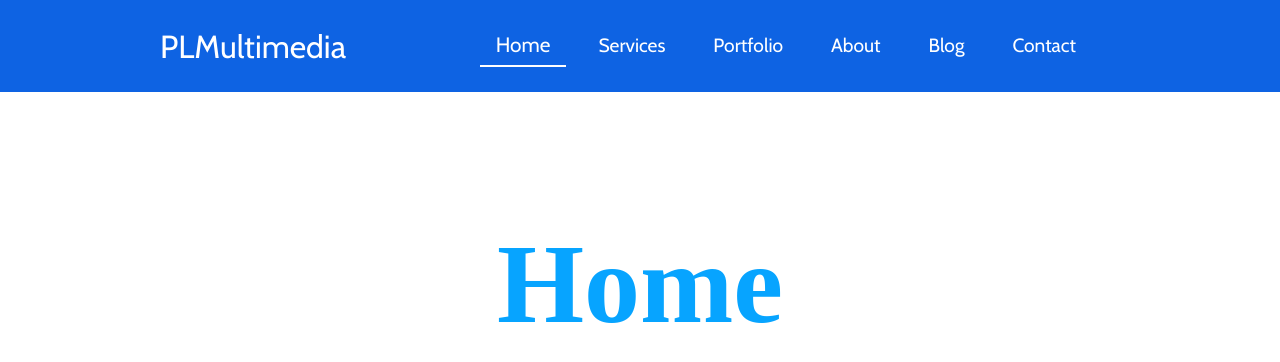
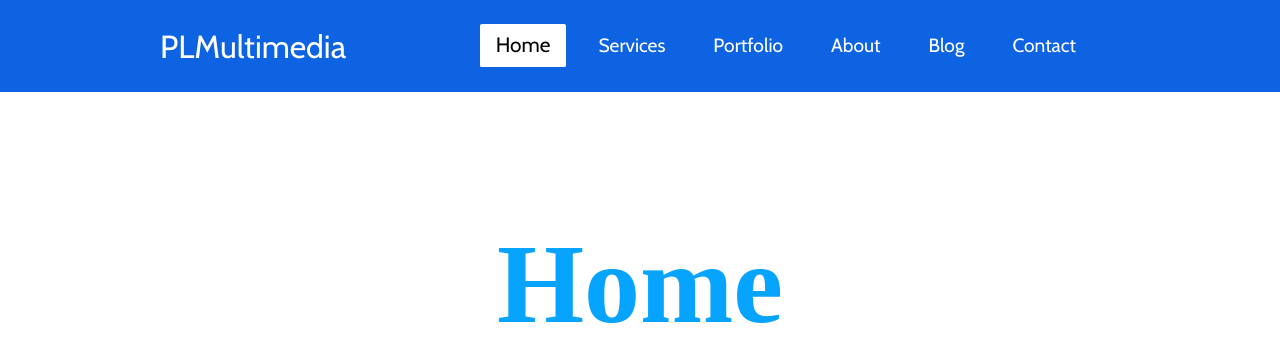
Before and after one commit to SDhakZ/PLMultimedia-Website, a React (Create React App) app: page / in a window 1280 px wide. Shown: the top 362 px of the page. Built offline with nearby package versions, Linux system fonts and the light colour scheme.

Commit message:
Second animation style

```diff
--- a/src/components/NavBar.css
+++ b/src/components/NavBar.css
@@ -10,6 +10,11 @@
   top: 0;
   z-index: 20;
   padding: 0 140px;
+}
+
+ul li a {
+  position: relative;
+  transition: all 0.5s ease;
 }
 
 .nav-container {
@@ -46,6 +51,45 @@
   height: 100%;
   border-bottom: 3px solid transparent;
 }
+
+.nav-links:before {
+  content: "";
+  position: absolute;
+  bottom: 12px;
+  left: 12px;
+  width: 12px;
+  height: 12px;
+  border: 3px solid #ffffff;
+  border-width: 0 0 3px 3px;
+  opacity: 0;
+  transition: all 0.5s ease;
+}
+
+.nav-links:hover:before {
+  opacity: 1;
+  bottom: -7px;
+  left: -7px;
+}
+
+.nav-links:after {
+  content: "";
+  position: absolute;
+  top: 12px;
+  right: 12px;
+  width: 12px;
+  height: 12px;
+  border: 3px solid #ffffff;
+  border-width: 3px 3px 0 0;
+  opacity: 0;
+  transition: all 0.5s ease;
+}
+
+.nav-links:hover:after {
+  opacity: 1;
+  top: -7px;
+  right: -7px;
+}
+
 .fa-code {
   margin-left: 1rem;
 }
@@ -64,15 +108,12 @@
   transition: width 0.7s ease, background-color 0.5s ease;
 }
 
-.nav-item:hover:after {
-  width: 100%;
-  background: #ffffff;
-}
-
 .nav-item .active {
-  color: #ffffff;
+  color: #000000;
   border-bottom: 2px solid #ffffff;
   font-size: 1.3rem;
+  background-color: #ffffff;
+  border-radius: 2px;
 }
 
 .nav-icon {
@@ -118,7 +159,7 @@
     position: absolute;
     top: 0;
     right: 0;
-    transform: translate(-100%, 60%);
+    transform: translate(-150%, 75%);
     font-size: 2rem;
     cursor: pointer;
     color: #ffffff;
```
Also changed, not shown: 1 other file (tests, documents, lock files or other folders).
